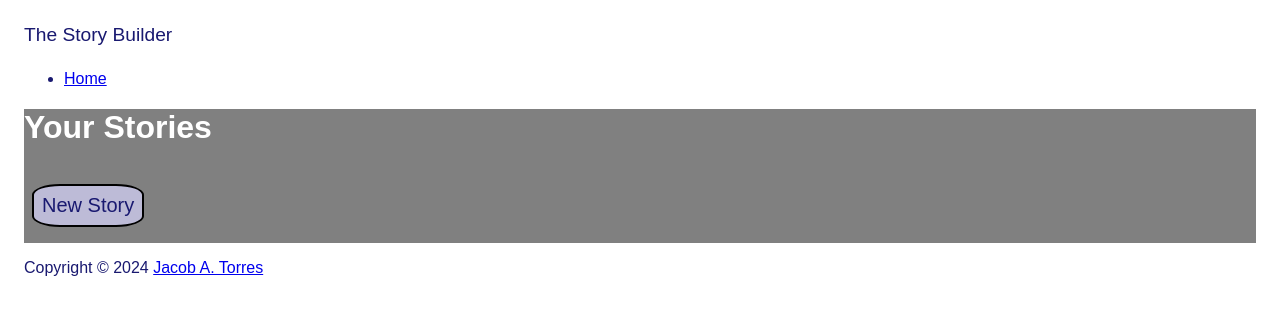
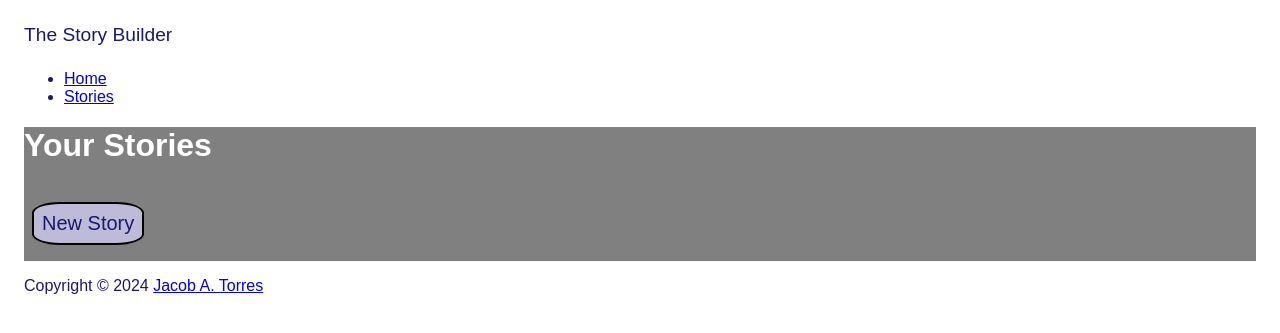
Before and after one commit to jacob-torres/Story-Builder, a Django app: template storybuilder/app/templates/stories.html in a window 1280 px wide. Shown: the top 333 px of the page. Run offline with Django 5.2, Linux system fonts and the light colour scheme; the template is opened without the code that fills it, so the values that code supplies are empty.

Commit message:
Updated current site pages with links to story page, and updated story page to list links to all current stories in database.

```diff
--- a/storybuilder/app/templates/base.html
+++ b/storybuilder/app/templates/base.html
@@ -24,6 +24,9 @@
                     <li>
                         <a href="/">Home</a>
                     </li>
+                    <li>
+                        <a href="/stories/">Stories</a>
+                    </li>
                 </ul>
             </nav>
         </div>
--- a/storybuilder/app/templates/stories.html
+++ b/storybuilder/app/templates/stories.html
@@ -5,5 +5,13 @@
 {% block content %}
 <h1>Your Stories</h1>
 <!-- Loop through the list of stories passed from the new_story view function.-->
+<ul>
+    {% for story in stories %}
+    <li>
+        <a href={{ story.id }}>{{ story.title }}</a>
+    </li>
+    {% endfor %}
+</ul>
+
 <button class="start-btn" onclick="window.location.href='stories/new/'">New Story</button>
 {% endblock %}
--- a/storybuilder/app/urls.py
+++ b/storybuilder/app/urls.py
@@ -3,7 +3,7 @@ from . import views
 
 urlpatterns = [
     path('', views.home, name='home'),
-    path    ('stories', views.stories, name='stories'),
+    path('stories/', views.stories, name='stories'),
     path('stories/new/', views.new_story, name='new_story'),
     path('stories/<int:story_id>/delete/', views.delete_story, name='delete_story'),
     path('stories/<int:story_id>/', views.story_detail, name='story_detail')
--- a/storybuilder/app/views.py
+++ b/storybuilder/app/views.py
@@ -1,4 +1,4 @@
-from django.shortcuts import render, redirect, get_object_or_404
+from django.shortcuts import render, redirect, get_object_or_404, get_list_or_404
 from django.http import HttpResponse
 from .forms import NewStoryForm
 from .models import Story
@@ -12,7 +12,7 @@ def home(request):
 def stories(request):
     """View function for listing stories."""
 
-    stories = []
+    stories = get_list_or_404(Story)
     context = {'stories': stories}
     return render(request, 'stories.html', context=context)
 
```
Also changed, not shown: storybuilder/app/templates/story_detail.html (+9 -4 lines).
